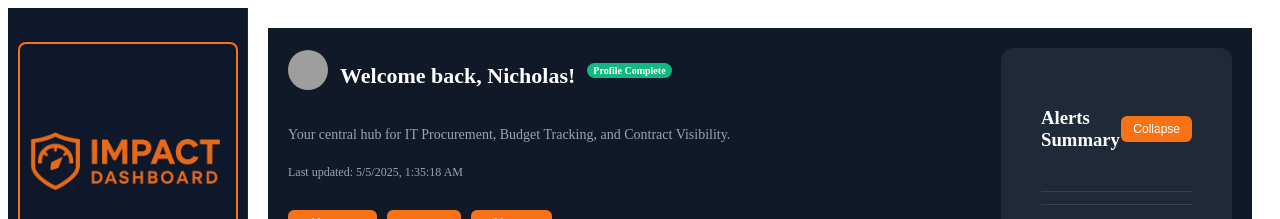
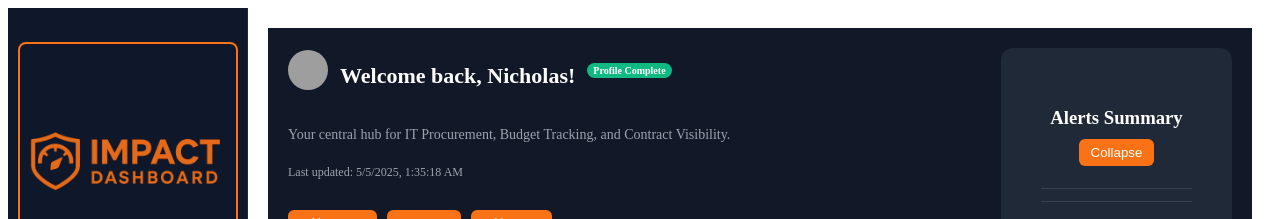
Before and after one commit to Wavonics/impact-dashboard-ui-react, a React (Create React App) app: page /dashboard in a window 1280 px wide. Shown: the top 219 px of the page. Built offline with nearby package versions, Linux system fonts and the light colour scheme; no server answers; grey boxes are pictures that could not be loaded.

Commit message:
Update AlertsSummary.js

```diff
--- a/src/components/AlertsSummary.js
+++ b/src/components/AlertsSummary.js
@@ -19,9 +19,21 @@ export default function AlertsSummary({ alerts }) {
 
   return (
     <div className="widget-container alerts-summary-container">
-      <div className="widget-header">
-        <h3>Alerts Summary</h3>
-        <button className="widget-toggle" onClick={() => setCollapsed(!collapsed)}>
+      <h3 style={{ textAlign: 'center', marginBottom: '10px' }}>Alerts Summary</h3>
+
+      {/* ✅ centered button */}
+      <div style={{ textAlign: 'center', marginBottom: '10px' }}>
+        <button
+          onClick={() => setCollapsed(!collapsed)}
+          style={{
+            backgroundColor: '#f97316',
+            color: '#fff',
+            border: 'none',
+            padding: '6px 12px',
+            borderRadius: '6px',
+            cursor: 'pointer'
+          }}
+        >
           {collapsed ? 'Expand' : 'Collapse'}
         </button>
       </div>
```
